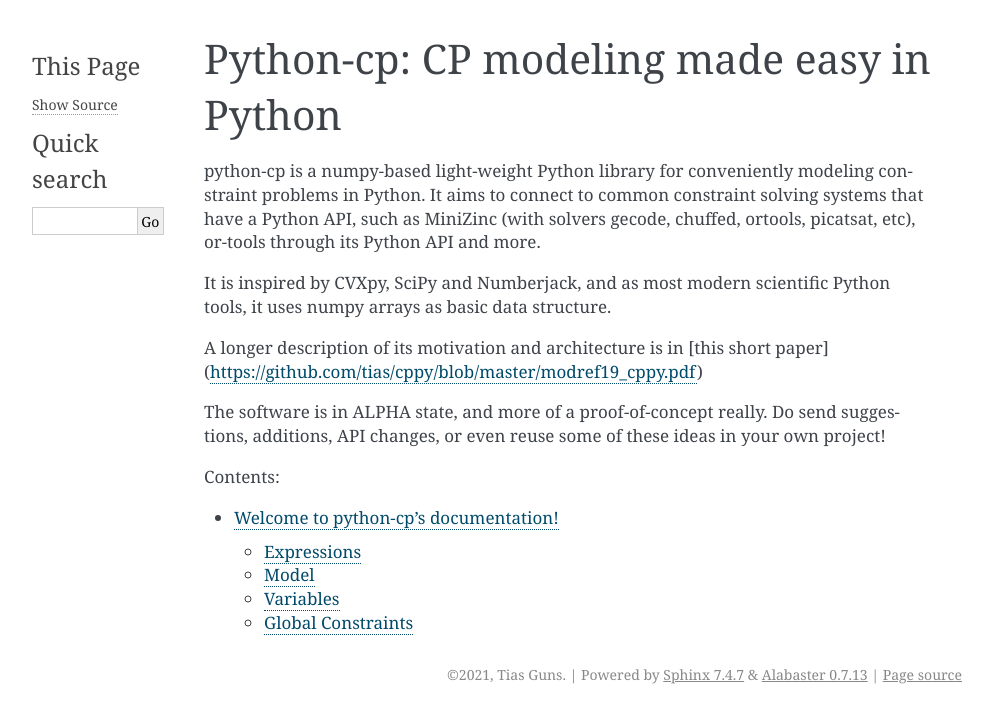
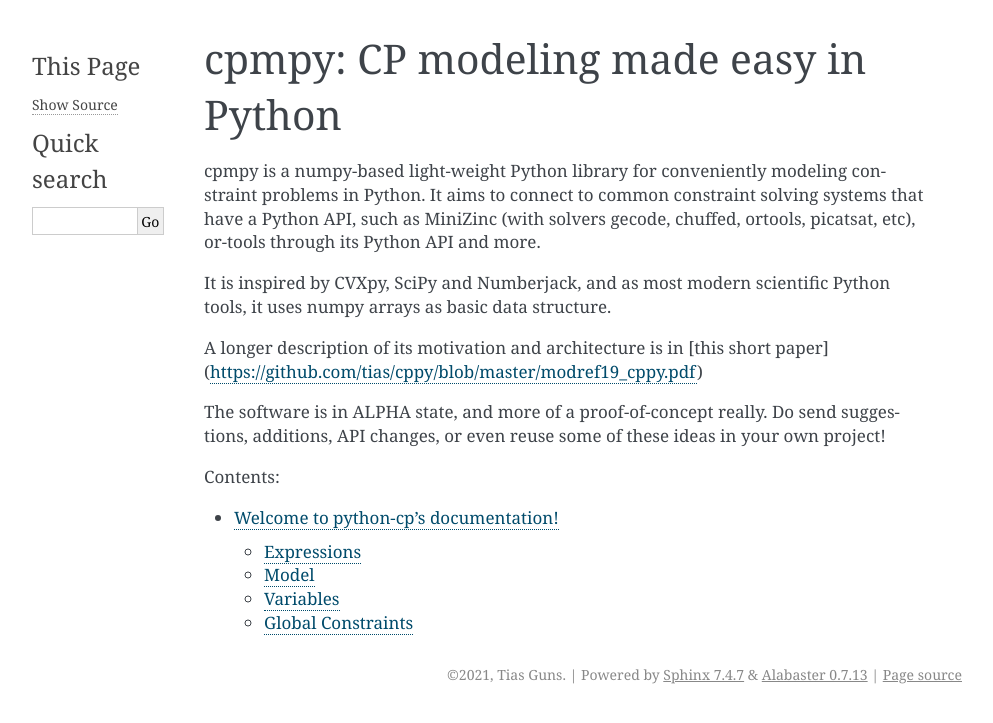
Before and after one commit to CPMpy/cpmpy, a Sphinx documentation site: the page built from docs/index.rst, in a window 1280 px wide. Shown: the top 723 px of the page, without its empty margins (148-1141 px from the left). Built offline with Sphinx 7.4.7, drawn with Linux system fonts in a browser that asks for light colours.

Commit message:
Update index.rst
Changed name to cpmpy.

```diff
--- a/docs/index.rst
+++ b/docs/index.rst
@@ -3,10 +3,10 @@
    You can adapt this file completely to your liking, but it should at least
    contain the root `toctree` directive.
 
-Python-cp: CP modeling made easy in Python
+cpmpy: CP modeling made easy in Python
 ==========================================
 
-python-cp is a numpy-based light-weight Python library for conveniently modeling constraint problems in Python. It aims to connect to common constraint solving systems that have a Python API, such as MiniZinc (with solvers gecode, chuffed, ortools, picatsat, etc), or-tools through its Python API and more.
+cpmpy is a numpy-based light-weight Python library for conveniently modeling constraint problems in Python. It aims to connect to common constraint solving systems that have a Python API, such as MiniZinc (with solvers gecode, chuffed, ortools, picatsat, etc), or-tools through its Python API and more.
 
 It is inspired by CVXpy, SciPy and Numberjack, and as most modern scientific Python tools, it uses numpy arrays as basic data structure.
 
```
